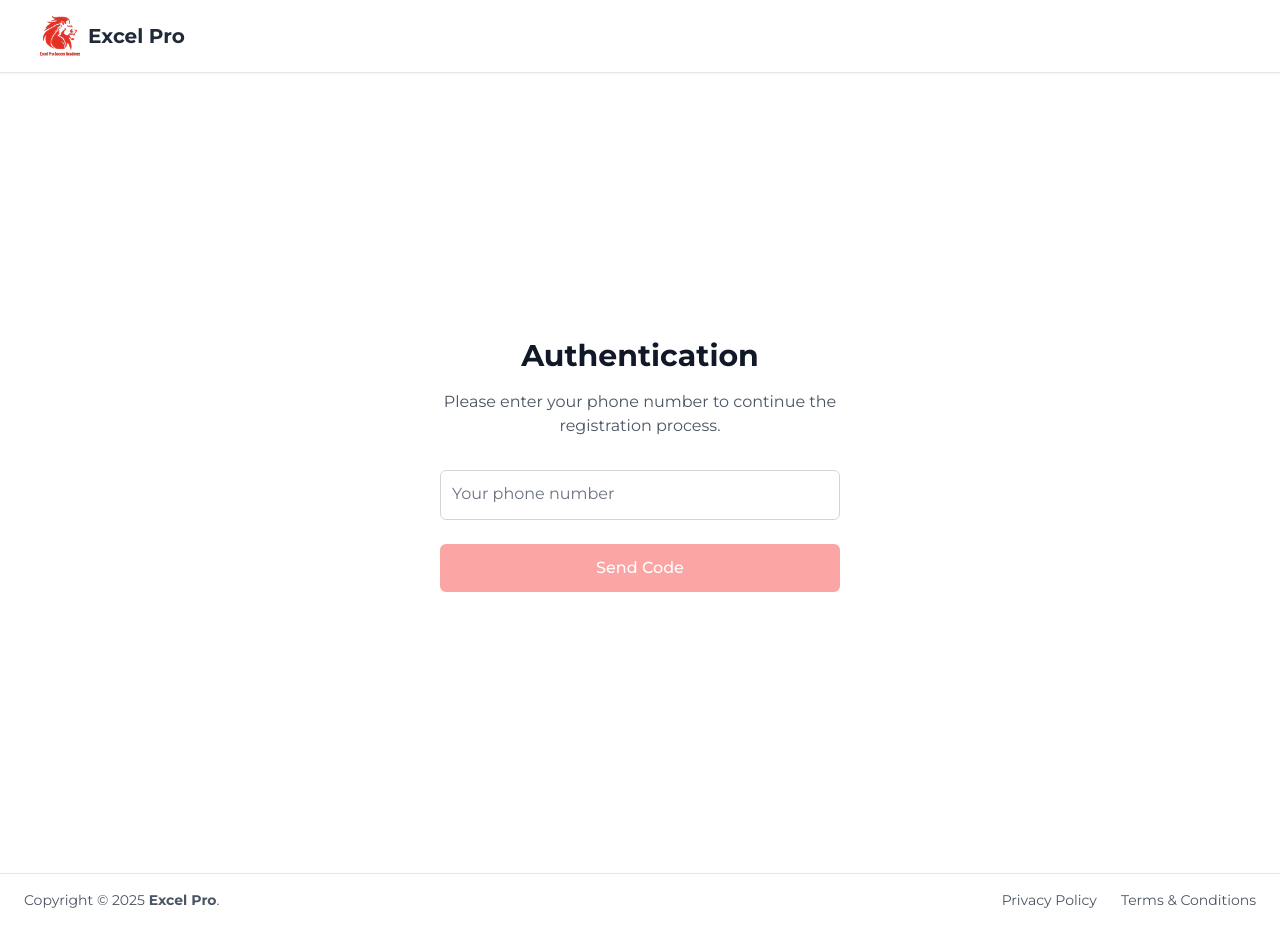
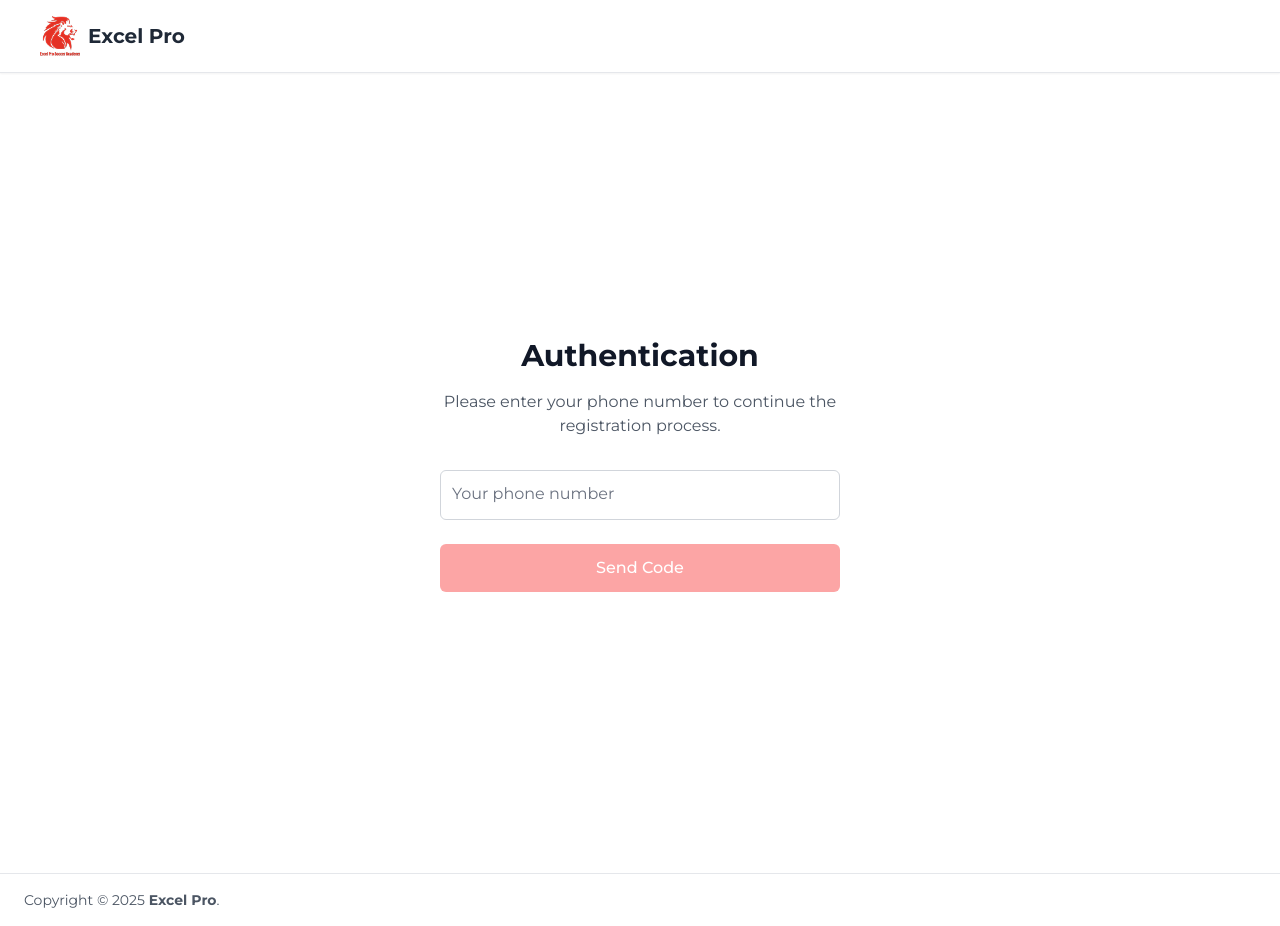
Before and after one commit to ElorasDev/excel-pro-next, a Next.js app: page /register in a window 1280 px wide. Built offline with nearby package versions, Linux system fonts and the light colour scheme.

Commit message:
some change

```diff
--- a/src/components/organisms/RegisterContent/Footer/Footer.tsx
+++ b/src/components/organisms/RegisterContent/Footer/Footer.tsx
@@ -1,5 +1,5 @@
 import React from 'react';
-import Link from 'next/link';
+// import Link from 'next/link';
 
 const Footer: React.FC = () => {
   return (
@@ -10,14 +10,14 @@
             Copyright © {new Date().getFullYear()} <span className="font-bold">Excel Pro</span>.
           </div>
 
-          <div className="flex space-x-6">
+          {/* <div className="flex space-x-6">
             <Link href="/privacy-policy" className="text-gray-600 hover:text-gray-800 text-sm">
               Privacy Policy
             </Link>
             <Link href="/terms-conditions" className="text-gray-600 hover:text-gray-800 text-sm">
               Terms & Conditions
             </Link>
-          </div>
+          </div> */}
         </div>
       </div>
     </footer>
```
